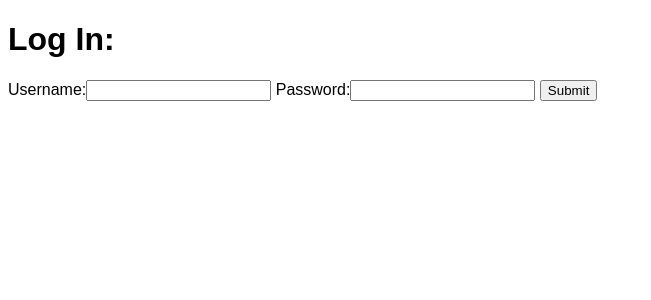
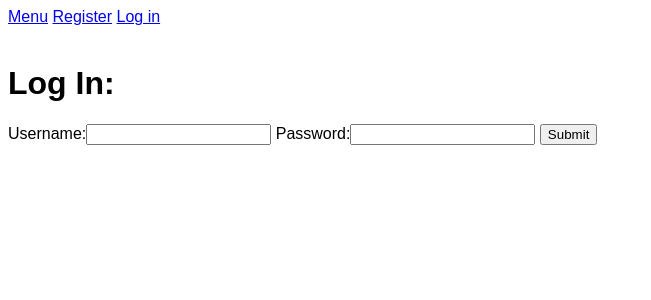
Before and after one commit to lhuhmann/pizza-orders, a Django app: page /orders/login in a window 1280 px wide. Shown: the top 300 px of the page, without its empty margins (0-651 px from the left). Run offline with Django 3.2, Linux system fonts and the light colour scheme.

Commit message:
Add user login and logout

```diff
--- a/orders/templates/orders/base.html
+++ b/orders/templates/orders/base.html
@@ -34,6 +34,19 @@
 
   </head>
   <body>
+    <nav class="navbar navbar-expand-lg navbar-dark bg-dark">
+      <a class="navbar-brand" href="/menu">Menu</a>
+      {% if request.session.username %}
+        <a class="navbar-brand" href="/logout">Log out {{ request.session.username }}</a>
+      {% else %}
+        <a class="navbar-brand" href="/register">Register</a>
+        <a class="navbar-brand" href="/login">Log in</a>
+      {% endif %}
+      <br>
+      <br>
+      <div class="collapse navbar-collapse" id="navbarNavDropdown">
+      </div>
+    </nav>
     {% block body %}
     {% endblock %}
     <!-- <nav class="navbar navbar-expand-lg navbar-dark bg-dark">
--- a/orders/templates/orders/login.html
+++ b/orders/templates/orders/login.html
@@ -1,9 +1,15 @@
 {% extends "orders/base.html" %}
 
 {% block body %}
+{% if logout %}
+    <p style="color:black">{{ logout }}</p>
+{% endif %}
 <h1>Log In:</h1>
 <form action="{% url 'login' %}" method="post">
     {% csrf_token %}
+    {% if login_error %}
+        <p style="color:red">{{ login_error }}</p>
+    {% endif %}
     {{ form }}
     <input type="submit">
 </form>
--- a/orders/urls.py
+++ b/orders/urls.py
@@ -8,5 +8,6 @@ urlpatterns = [
     path('menu/', views.menu, name='menu'),
     path('add_item/<int:item_id>/', views.add_item, name='add_item'),
     path('login', views.login, name='login'),
+    path('logout', views.logout, name='logout'),
     path('register', views.register, name='register')
 ]
--- a/orders/views.py
+++ b/orders/views.py
@@ -13,9 +13,9 @@ from .models import Customer, Item, ItemTypeTopping, ToppingType
 # class OrderForm(forms.Form):
 #     toppings_test = ItemTypeTopping.objects.filter()
 #     toppings_choices = (
-#         ("t1", "cheese"),
-#         ("t2", "arugula"),
-#         ("t3", "olives"),
+#         ('t1', 'cheese'),
+#         ('t2', 'arugula'),
+#         ('t3', 'olives'),
 #     )
 #     toppings = forms.MultipleChoiceField(choices=toppings_choices, widget=forms.CheckboxSelectMultiple)
 
@@ -23,48 +23,75 @@ from .models import Customer, Item, ItemTypeTopping, ToppingType
 #         print(self.cleaned_data, file=sys.stderr)
 #         value = self.cleaned_data['toppings']
 #         if len(value) > 2:
-#             raise forms.ValidationError("You can't select more than 2 items.")
+#             raise forms.ValidationError('You can't select more than 2 items.')
 #         return value
-class LoginForm(forms.ModelForm):
-    class Meta:
-        model = Customer
-        fields = ['username', 'password']
+# Do not use a ModelForm here because it assumes you want to create a user and validation will fail
+# with the error that this user already exists
+class LoginForm(forms.Form):
+    user = forms.CharField(label='Username', max_length=64)
+    # instead of using the default widget, use password widget
+    password = forms.CharField(widget=forms.PasswordInput())
 
 class RegistrationForm(forms.ModelForm):
     # TODO: Ideally I should have the validate password field also inherit its characteristics from the Customer model
-    password2 = forms.CharField(max_length=64, label="Confirm password")
+    password2 = forms.CharField(max_length=64, label='Confirm password')
 
     class Meta:
         model = Customer
-        # writing out the fields rather than using fields = '__all__' because I want the password last next to the confirm password field
+        # writing out the fields rather than using fields = '__all__' because I want the password last, next to the confirm password field
         fields = ['username', 'first_name', 'last_name', 'email', 'password']
 
     def clean(self):
         cleaned_data = super().clean()
-        password1 = cleaned_data.get("password")
-        password2 = cleaned_data.get("password2")
+        # Because of associating this form with the 'Customer' model, Django already ensures no duplicate usernames exist
+        # ensure that passwords match
+        password1 = cleaned_data.get('password')
+        password2 = cleaned_data.get('password2')
         if password1 != password2:
             raise ValidationError(
-                    "Registration failed - passwords do not match"
+                    'Registration failed - passwords do not match'
                 )
+
 
 # Create your views here.
 def index(request):
-    return render(request, "orders/base.html")
+    return render(request, 'orders/base.html')
 
 def greet(request, name):
-    return HttpResponse(f"Hello, {name.capitalize()}")
+    return HttpResponse(f'Hello, {name.capitalize()}')
 
 def login(request):
     '''Log in user'''
     if request.method == 'POST':
         form = LoginForm(request.POST)
-        # form = UserCreationForm()
         if form.is_valid():
-            return redirect('menu')
+            user = form.cleaned_data['user']
+            password = form.cleaned_data['password']
+            # check if that (username, password) pair exist in the db
+            customer = Customer.objects.filter(username=user, password=password)
+            if customer:
+                request.session['username'] = user
+                return redirect('menu')
+            else:
+                login_error = 'The submitted username or password is incorrect'
+                return render(request, 'orders/login.html', {
+                    'form': form,
+                    'login_error': login_error
+                })
     else:
         form = LoginForm()
-    return render(request, 'orders/login.html', {'form': form})
+        return render(request, 'orders/login.html', {'form': form})
+
+def logout(request):
+    '''Log out user'''
+    try:
+        del request.session['username']
+    except KeyError:
+        pass
+    return render(request, 'orders/login.html', {
+        'logout': 'Logout successful',
+        'form': LoginForm()
+        })
 
 def register(request):
     if request.method == 'POST':
@@ -78,14 +105,14 @@ def register(request):
 
 def menu(request):
     # TODO: I think ideally pull all the distinct menu types and iterate over them rather than hard-coding them?
-    return render(request, "orders/menu.html", {
-        "menus": {
-        "reg_pizza": Item.objects.filter(menu = "Regular Pizza"),
-        "sicilian_pizza": Item.objects.filter(menu = "Sicilian Pizza"),
-        "sub": Item.objects.filter(menu = "Subs"),
-        "pasta": Item.objects.filter(menu = "Pasta"),
-        "salad": Item.objects.filter(menu = "Salads"),
-        "dinner_platter": Item.objects.filter(menu = "Dinner Platters")
+    return render(request, 'orders/menu.html', {
+        'menus': {
+        'reg_pizza': Item.objects.filter(menu = 'Regular Pizza'),
+        'sicilian_pizza': Item.objects.filter(menu = 'Sicilian Pizza'),
+        'sub': Item.objects.filter(menu = 'Subs'),
+        'pasta': Item.objects.filter(menu = 'Pasta'),
+        'salad': Item.objects.filter(menu = 'Salads'),
+        'dinner_platter': Item.objects.filter(menu = 'Dinner Platters')
         }
     })
 
@@ -96,16 +123,16 @@ def validate_toppings(topping_num, toppings):
         return True
 
 def add_item(request, item_id):
-    if request.method == "POST":
+    if request.method == 'POST':
         data = request.POST
-        item_id = data["item"]
+        item_id = data['item']
         item = Item.objects.filter(id = item_id).first()
-        topping_num = int(data["topping_num"])
-        quantity = data["quantity"]
-        if "topping" in data:
+        topping_num = int(data['topping_num'])
+        quantity = data['quantity']
+        if 'topping' in data:
             # It's necessary to use getlist here, since using the key directly as above
             # only returns the last value if there are multiple values associated with the key.
-            topping_ids = request.POST.getlist("topping")
+            topping_ids = request.POST.getlist('topping')
             # topping_ids may be either string or list of strings
             # want a consistent format, so convert to list of ints
             if isinstance(topping_ids, str):
@@ -118,21 +145,21 @@ def add_item(request, item_id):
             # data = order_form.cleaned_data
         # redirect user to menu page (probably not exactly what we want)
         if toppings_are_valid:
-            return HttpResponseRedirect(reverse("menu"))
+            return HttpResponseRedirect(reverse('menu'))
         else:
             toppings_error = f'The maximum number of toppings permitted for this item is {topping_num}.'
-            return render(request, "orders/add_item.html", {
-            "item": item,
-            "topping_choices": ItemTypeTopping.objects.filter(item_type = item.item_type),
-            "topping_num": ToppingType.objects.filter(topping_type = item.topping_type).first().topping_num,
-            "toppings_error": toppings_error,
-            "quantity": quantity
+            return render(request, 'orders/add_item.html', {
+            'item': item,
+            'topping_choices': ItemTypeTopping.objects.filter(item_type = item.item_type),
+            'topping_num': ToppingType.objects.filter(topping_type = item.topping_type).first().topping_num,
+            'toppings_error': toppings_error,
+            'quantity': quantity
     })
     else:
         # order_form = OrderForm()
         item = Item.objects.filter(id = item_id).first()
-        return render(request, "orders/add_item.html", {
-            "item": item,
-            "topping_choices": ItemTypeTopping.objects.filter(item_type = item.item_type),
-            "topping_num": ToppingType.objects.filter(topping_type = item.topping_type).first().topping_num
+        return render(request, 'orders/add_item.html', {
+            'item': item,
+            'topping_choices': ItemTypeTopping.objects.filter(item_type = item.item_type),
+            'topping_num': ToppingType.objects.filter(topping_type = item.topping_type).first().topping_num
     })
```
